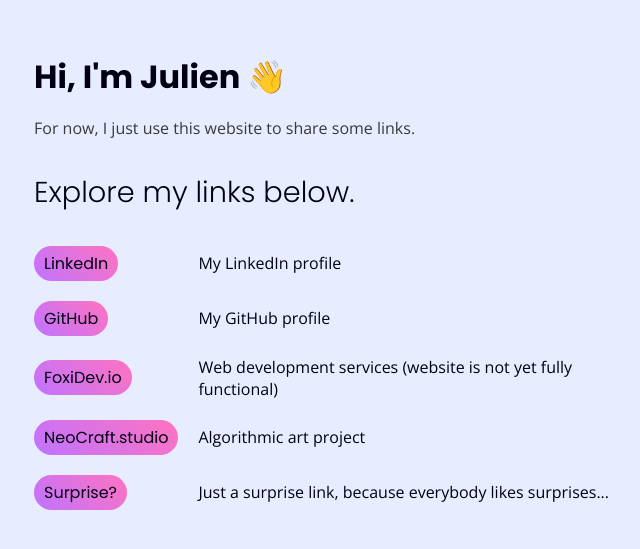
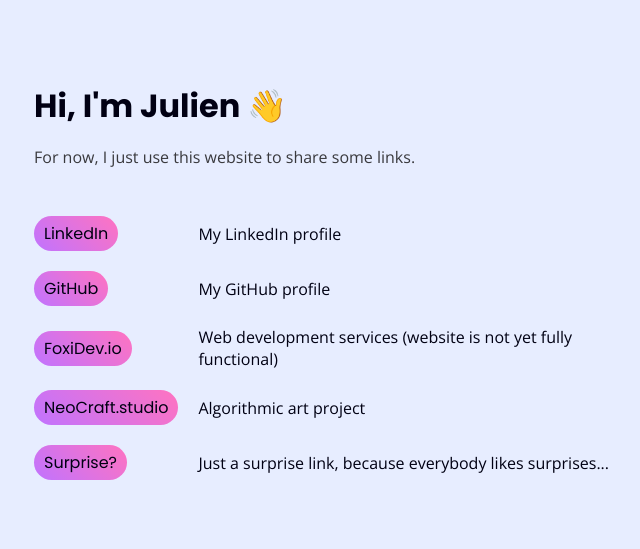
Before and after one commit to JuSellier/perso, a Svelte app: page / in a window 1280 px wide. Shown: the part 111-660 px from the top of the page, without its empty margins (296-936 px from the left). Built offline with nearby package versions, Linux system fonts and the light colour scheme.

Commit message:
removed h2, was not really needed

```diff
--- a/src/App.svelte
+++ b/src/App.svelte
@@ -21,10 +21,6 @@
 		color: var(--clr-txt-dim);
 	}
 
-	h2 {
-		margin-bottom: 1rem;
-	}
-
 	section.links {
 		padding: 1rem 0;
 		display: grid;
@@ -43,8 +39,6 @@
 <main class="contain">
 	<h1>Hi, I'm Julien 👋</h1>
 	<p class="intro">For now, I just use this website to share some links.</p>
-
-	<h2>Explore my links below.</h2>
 	<section class="links">
 		{#each links as link}
 			<Link {...link} />
```
